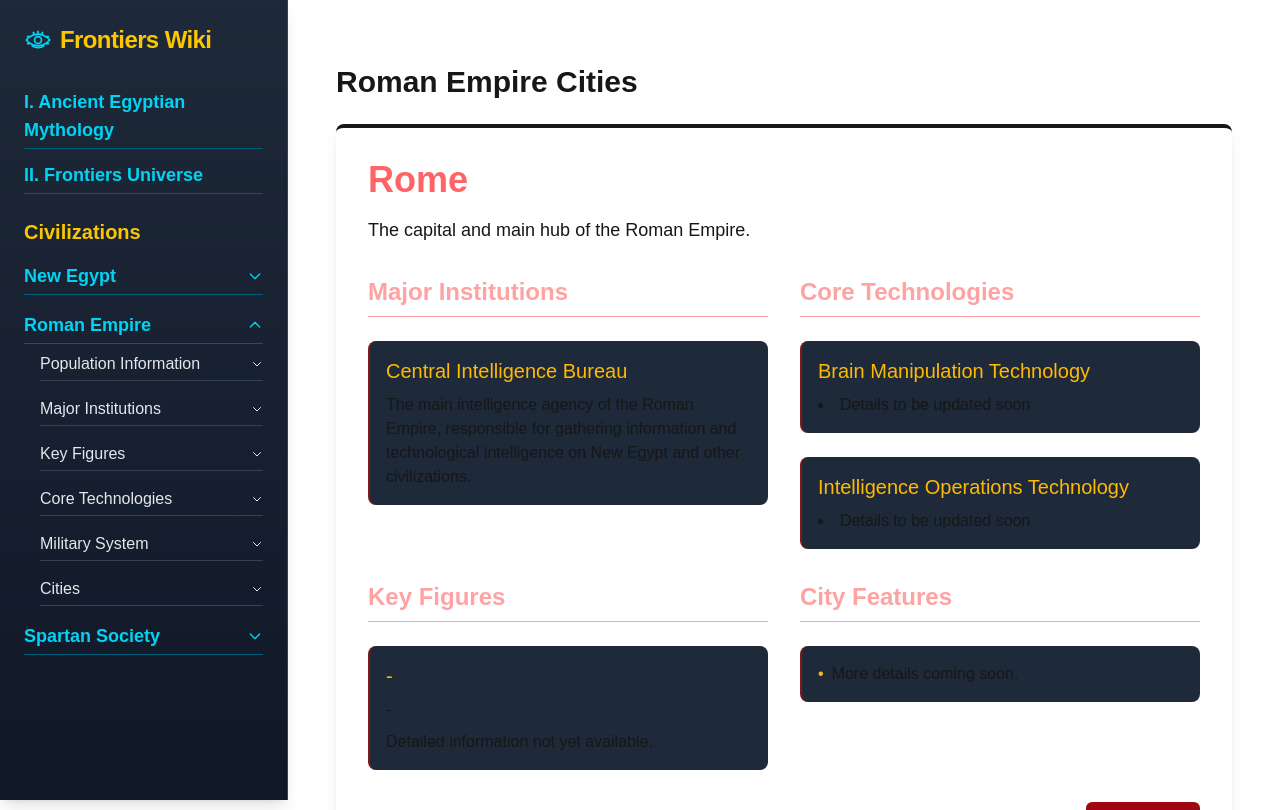
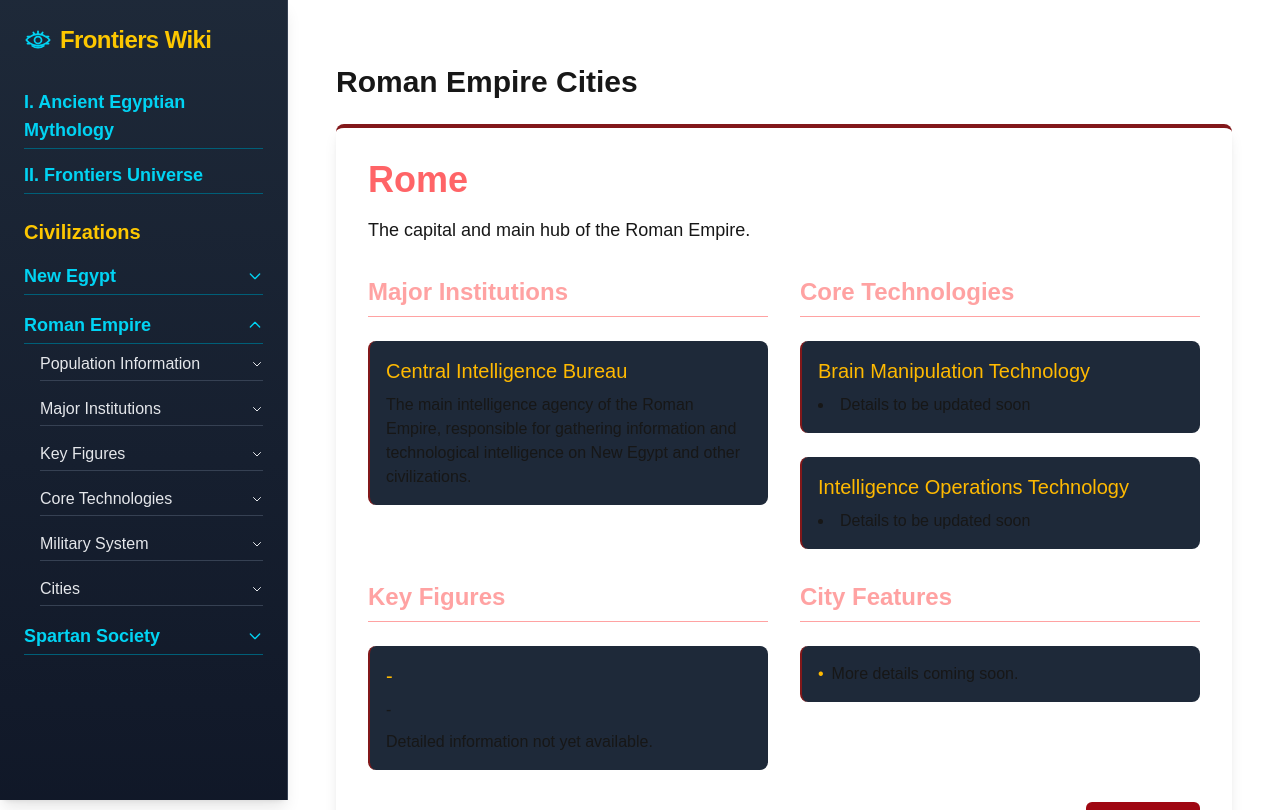
Before and after one commit to jun1485/frontiers, a Next.js app: page /civilizations/rome/cities in a window 1280 px wide. Shown: the top 810 px of the page. Built offline with nearby package versions, Linux system fonts and the light colour scheme.

Commit message:
✨ CityCard border-t 추가

```diff
--- a/src/components/CityCard.tsx
+++ b/src/components/CityCard.tsx
@@ -13,7 +13,7 @@ export default function CityCard({ city }: CityCardProps) {
     <div
       className={`max-w-6xl mx-auto rounded-lg shadow-lg p-8 border-t-4 ${colors.border.replace(
         "border",
-        "border-t"
+        "border"
       )}`}
     >
       <h1 className={`text-4xl font-bold mb-4 ${colors.heading}`}>
```
